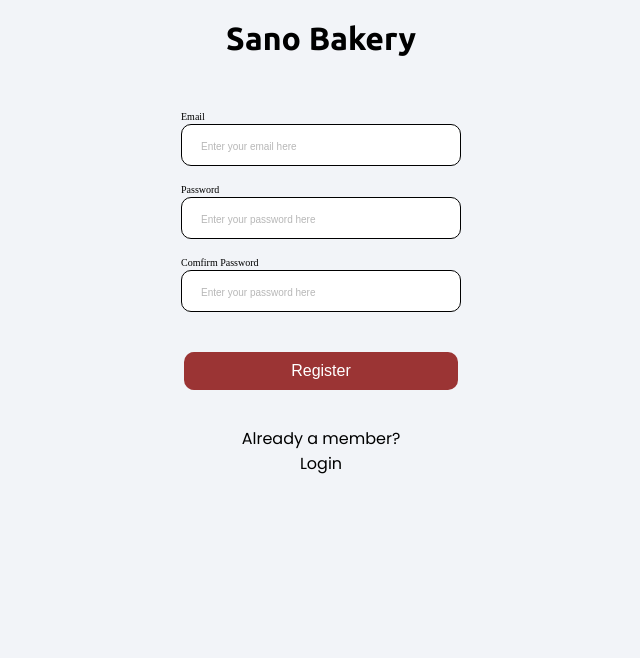
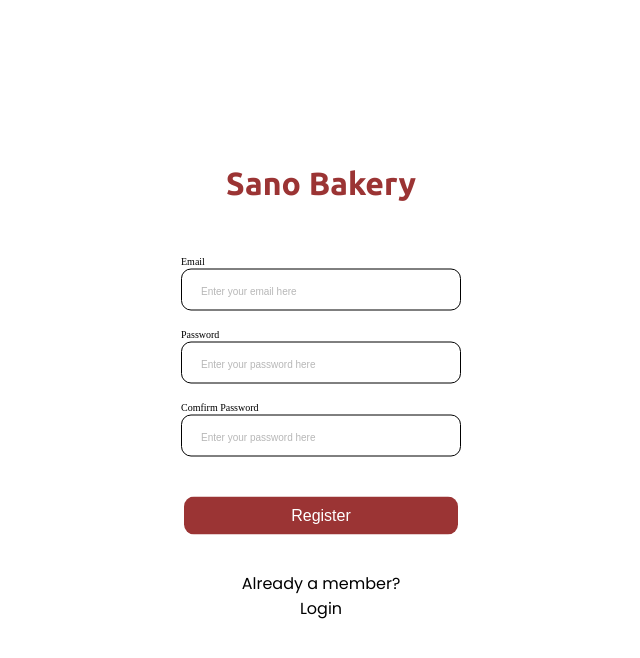
Before and after one commit to oluwajueda/bakery-shop, a React (Create React App) app: page /register in a window 1280 px wide. Shown: the top 658 px of the page, without its empty margins (319-959 px from the left). Built offline with nearby package versions, Linux system fonts and the light colour scheme.

Commit message:
changes made

```diff
--- a/src/LandingPage.js
+++ b/src/LandingPage.js
@@ -4,6 +4,12 @@ import {useNavigate} from 'react-router-dom'
 const LandingPage = () => {
 
   const navigate = useNavigate()
+
+  const register = (e) =>{
+    e.preventDefault();
+    navigate('/register')
+  }
+
 
     const handleLogin = () =>{
         navigate('login')
@@ -15,7 +21,7 @@ const LandingPage = () => {
       <p>Good bread makes good day</p>
       <div className='login-btn-div'>
       <button className='login-btn' onClick={handleLogin}>Login</button>
-      <button className='signup-btn'>Sign Up</button>
+      <button className='signup-btn signup-button' onClick={register}>Sign Up</button>
       </div>
     </div>
 
--- a/src/LoginPage.js
+++ b/src/LoginPage.js
@@ -63,7 +63,6 @@ return (
     <div className='loginpage'>
       <h1>Sano Bakery</h1>
       <h3 className='login-h3'>Welcome Back!</h3>
-      <p className='first-p'>Login to continue</p>
       <div className='form-area'>
         <form onSubmit={formik.handleSubmit} >
             <div className='column-center'>
--- a/src/Registration.js
+++ b/src/Registration.js
@@ -90,7 +90,7 @@ const {setUser} = useGlobalContext()
   return (
 
       <div className='registrationpage'>
-      <h1>Sano Bakery</h1>
+      <h1 className='register-sano'>Sano Bakery</h1>
 
 
       <div className='form-area'>
@@ -126,7 +126,7 @@ const {setUser} = useGlobalContext()
          </div>
           <div className='registration-last-p'>
         <p >Already a member? </p>
-        <p onClick={Login}> Login </p>
+        <p onClick={Login} className='log-btn'> Login </p>
         </div>
          </div>
 
--- a/src/index.css
+++ b/src/index.css
@@ -208,13 +208,33 @@ font-family: 'Ubuntu', sans-serif;
   }
   .loginpage{
     background-color: #f2f4f8;
-    height: 100vh;
+
+
+        position: absolute;
+        top: 50%;
+        left: 50%;
+        transform: translate(-50%, -50%);
+        background-color: #fff;
+        margin: 0 auto;
+        padding: 5rem 6rem;
+
   }
 
 .registrationpage{
+  /* background-color: #f2f4f8;
+    height: 100vh; */
   background-color: #f2f4f8;
-    height: 100vh;
-}
+
+
+    position: absolute;
+    top: 50%;
+    left: 50%;
+    transform: translate(-50%, -50%);
+    background-color: #fff;
+    margin: 0 auto;
+    padding: 5rem 6rem;
+
+  }
 
   .loginpage-btn {
     height: 38px;
@@ -886,6 +906,20 @@ background-color: #9b3434;
     margin-top: 3px;
   }
 
+.signup-button:hover{
+   background-color: #9B3434;
+}
+.register-sano{
+ color: #9B3434;
+}
+.log-btn{
+  cursor: pointer;
+}
+.log-btn:hover {
+  color: #9B3434;
+}
+
+
   .number {
     display: flex;
     margin-left: 32px;
--- a/src/mobile.css
+++ b/src/mobile.css
@@ -6,7 +6,13 @@
         background-position: center;
         background-size: cover;
     }
+.signup-button:hover {
+    background-color: #9B3434;
+}
 
+.register-sano {
+    color: #9B3434;
+}
     .landing-background h2 {
         font-family: 'Kaushan Script', cursive;
         width: 226px;
@@ -22,6 +28,13 @@
         letter-spacing: 0.23;
         color: #cf8900;
     }
+
+        .log-btn {
+            cursor: pointer;
+        }
+        .log-btn:hover{
+            color: #9B3434;
+        }
 
     .desktop-cart-image{
         display: none;
```
